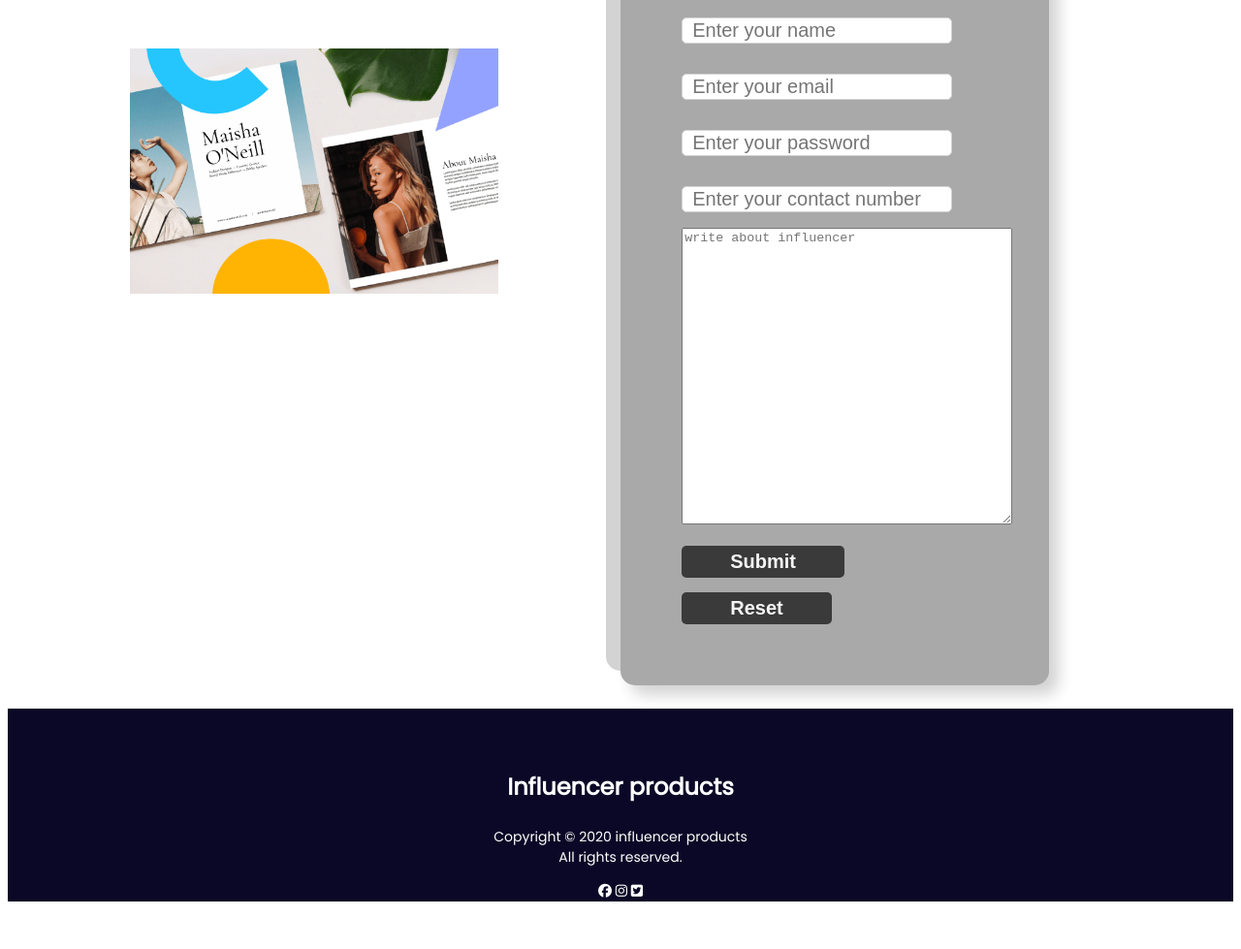
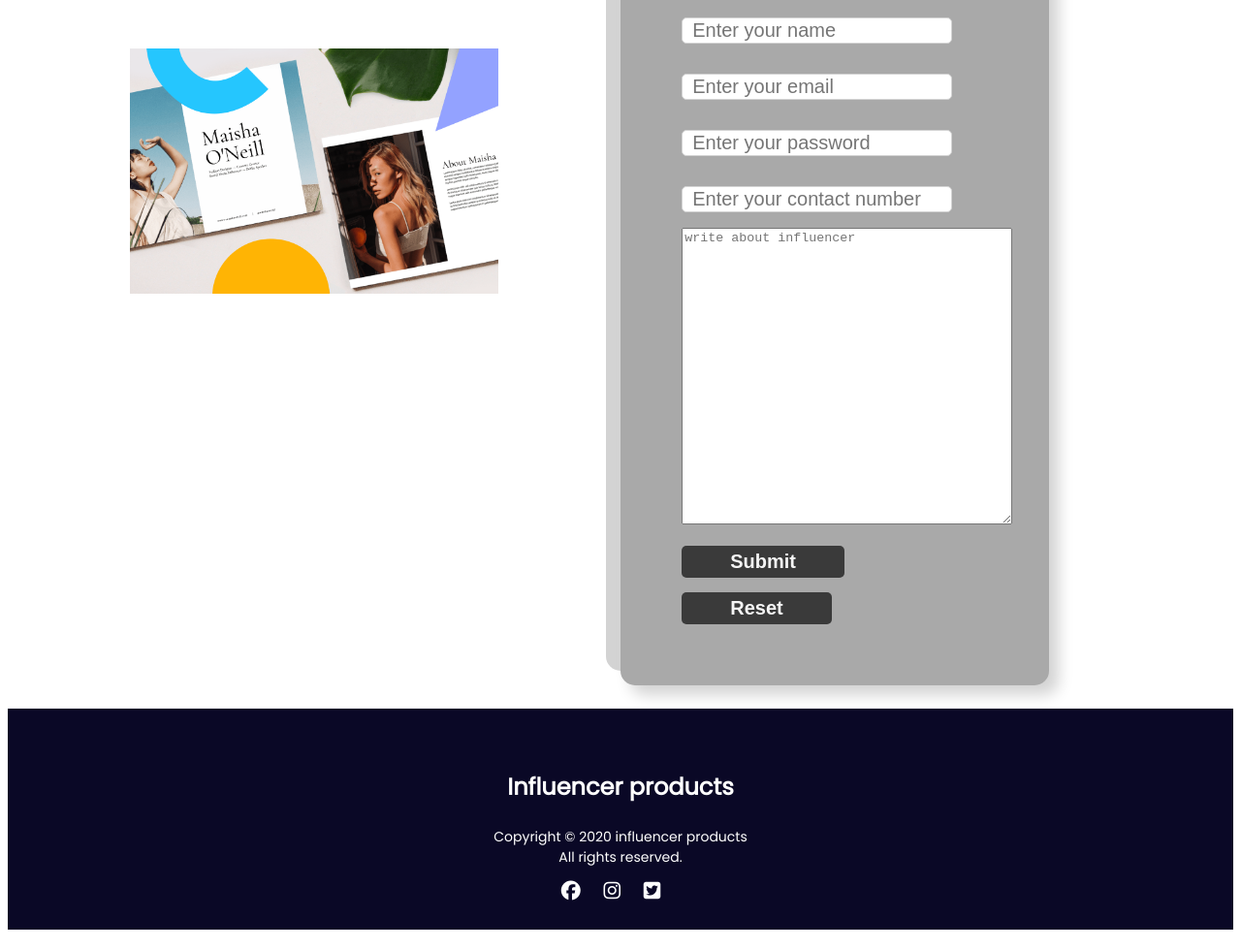
Before and after one commit to NhShanto01/Influencer-Products, a plain HTML site: page index.html in a window 1280 px wide. Shown: the part 2601-3580 px from the top of the page at 97% size. Before the commit the page ends 3551 px from the top, so only its background shows below. Drawn offline with Linux system fonts and the light colour scheme.

Commit message:
added style

```diff
--- a/styles/style.css
+++ b/styles/style.css
@@ -193,6 +193,12 @@ button {
     font-size: 14px;
     margin-bottom: 20px;
 }
+.fa-facebook,.fa-instagram,.fa-twitter-square{
+    margin-right: 20px;
+    font-size: 20px;
+    margin-bottom: 30px;
+
+}
 
 /* -------------
    Footer End
```
